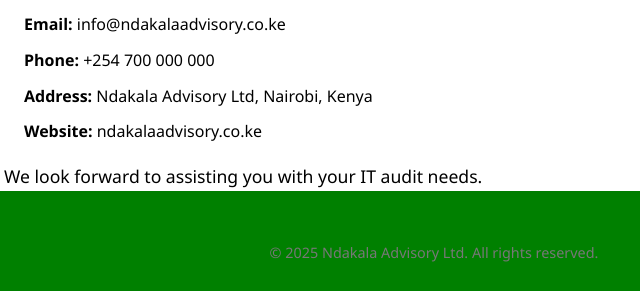
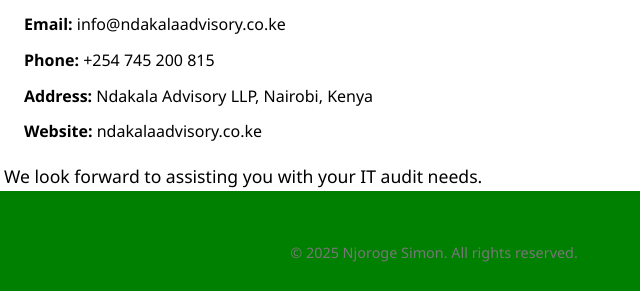
Before and after one commit to wanjihiasimon/IT-AUDIT-CHECKLIST, a plain HTML site: page index.html in a window 1280 px wide. Shown: the part 1502-1793 px from the top of the page, 206-846 px from the left. Drawn offline with Linux system fonts and the light colour scheme.

Commit message:
Update index.html

```diff
--- a/index.html
+++ b/index.html
@@ -140,7 +140,7 @@
   <div class="container">
     <section id="home">
       <h1>Welcome to Ndakala Advisory IT Audit Checklist</h1>
-      <p>At Ndakala Advisory, we provide comprehensive IT audit services aligned with the globally recognized <strong>CISA (Certified Information Systems Auditor)</strong> framework. This portal is designed to help audit committees and IT professionals conduct thorough, compliant, and effective audits of IT environments.</p>
+      <p>At Ndakala Advisory, we provide comprehensive IT audit services aligned with the globally recognized <strong>CISA (Certified Information Systems Auditor)</strong> framework. This portal is designed to help auditors conduct thorough, compliant, and effective audits of IT environments.</p>
       <p>Explore our detailed checklist, learn about critical audit domains, and ensure your organization’s IT governance, risk management, and compliance measures are robust and up-to-date.</p>
     </section>
 
@@ -177,8 +177,8 @@
       <p>If you have questions about our IT audit services or would like to schedule a consultation, please reach out:</p>
       <ul class="detail-list">
         <li><strong>Email:</strong> <a href="mailto:info@ndakalaadvisory.co.ke">info@ndakalaadvisory.co.ke</a></li>
-        <li><strong>Phone:</strong> +254 700 000 000</li>
-        <li><strong>Address:</strong> Ndakala Advisory Ltd, Nairobi, Kenya</li>
+        <li><strong>Phone:</strong> +254 745 200 815</li>
+        <li><strong>Address:</strong> Ndakala Advisory LLP, Nairobi, Kenya</li>
         <li><strong>Website:</strong> <a href="https://ndakalaadvisory.co.ke" target="_blank" rel="noopener noreferrer">ndakalaadvisory.co.ke</a></li>
       </ul>
       <p>We look forward to assisting you with your IT audit needs.</p>
@@ -186,7 +186,7 @@
   </div>
 
   <footer>
-    &copy; 2025 Ndakala Advisory Ltd. All rights reserved.
+    &copy; 2025 Njoroge Simon. All rights reserved.
   </footer>
 
   <script>
```
